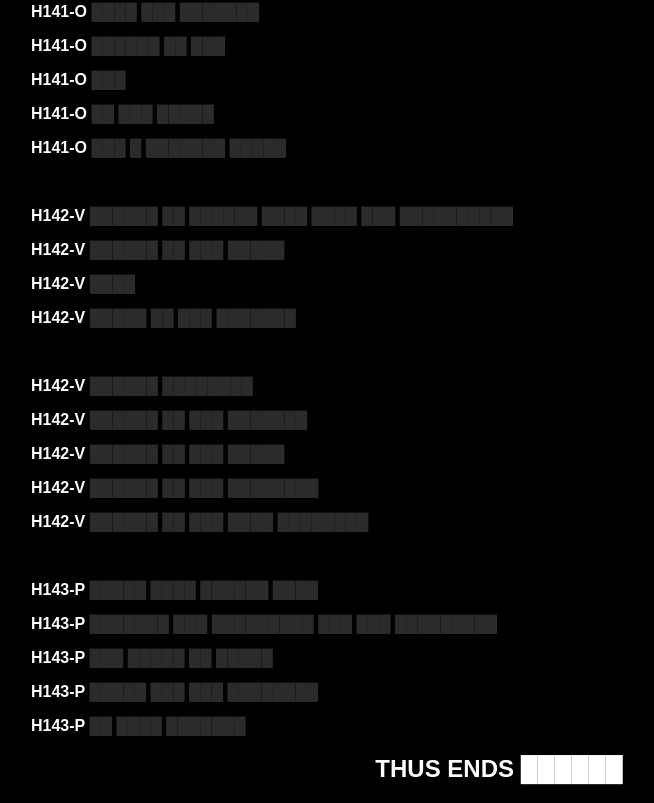
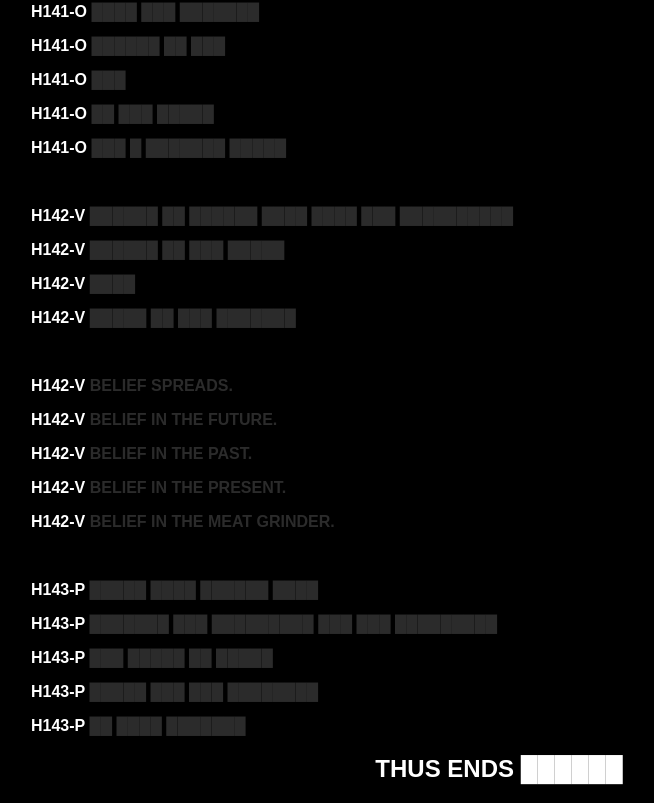
Before and after one commit to KetUnderscore/daseballreactfwontend, a React (Create React App) app: page /book in a window 1280 px wide. Shown: the part 5418-6221 px from the top of the page, without its empty margins (141-795 px from the left). Built offline with nearby package versions, Linux system fonts and the light colour scheme.

Commit message:
Another drop in the booket

```diff
--- a/src/pages/Book.js
+++ b/src/pages/Book.js
@@ -272,11 +272,11 @@ function Book() {
                 <br/>
                 {/* Section 25 */}
                 <div className="censored">
-                    <p>H142-V <span>██████ ████████</span></p>
-                    <p>H142-V <span>██████ ██ ███ ███████</span></p>
-                    <p>H142-V <span>██████ ██ ███ █████</span></p>
-                    <p>H142-V <span>██████ ██ ███ ████████</span></p>
-                    <p>H142-V <span>██████ ██ ███ ████ ████████</span></p>
+                    <p>H142-V <span>BELIEF SPREADS.</span></p>
+                    <p>H142-V <span>BELIEF IN THE FUTURE.</span></p>
+                    <p>H142-V <span>BELIEF IN THE PAST.</span></p>
+                    <p>H142-V <span>BELIEF IN THE PRESENT.</span></p>
+                    <p>H142-V <span>BELIEF IN THE MEAT GRINDER.</span></p>
                 </div>
                 <br/>
                 {/* Section 26 */}
```
